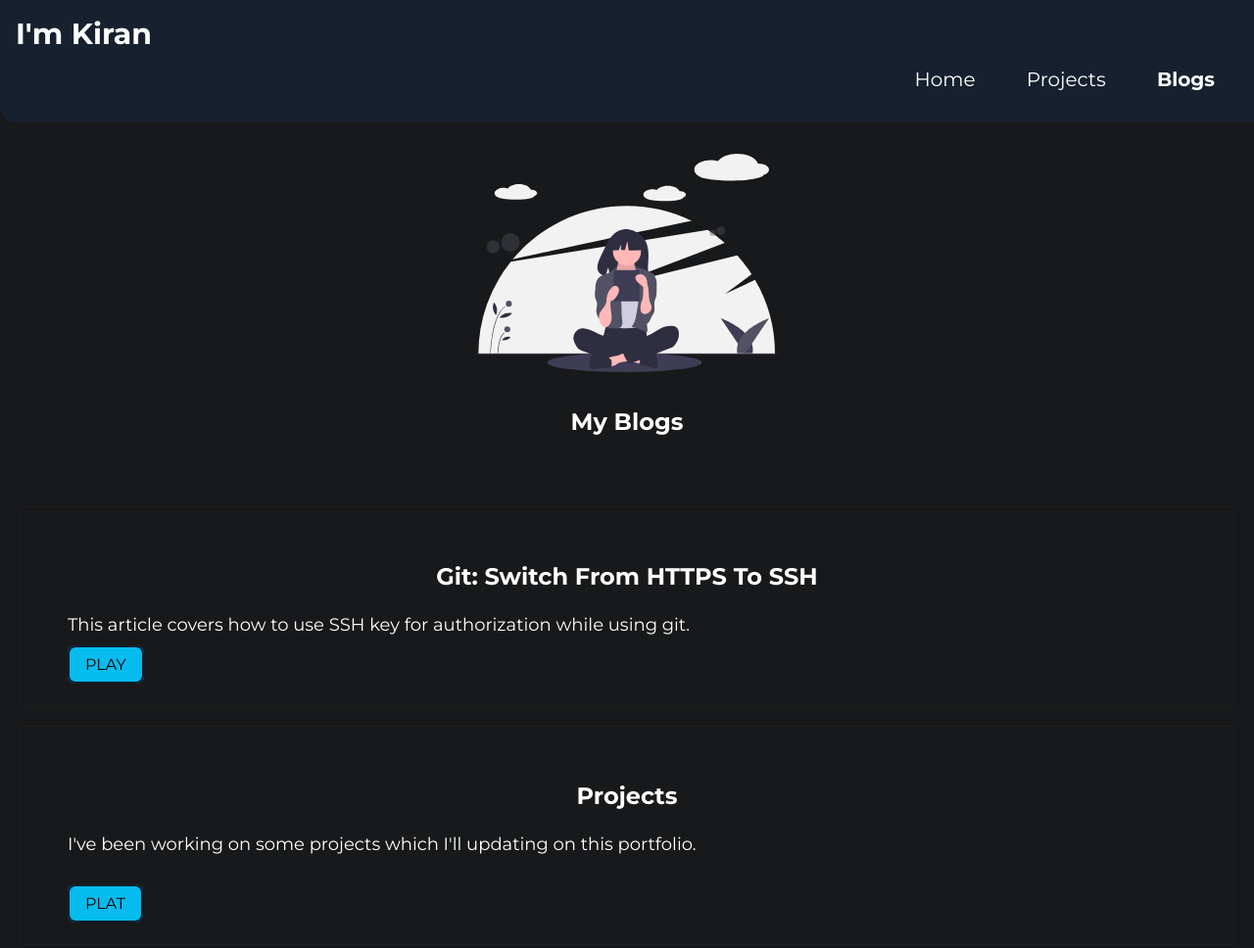
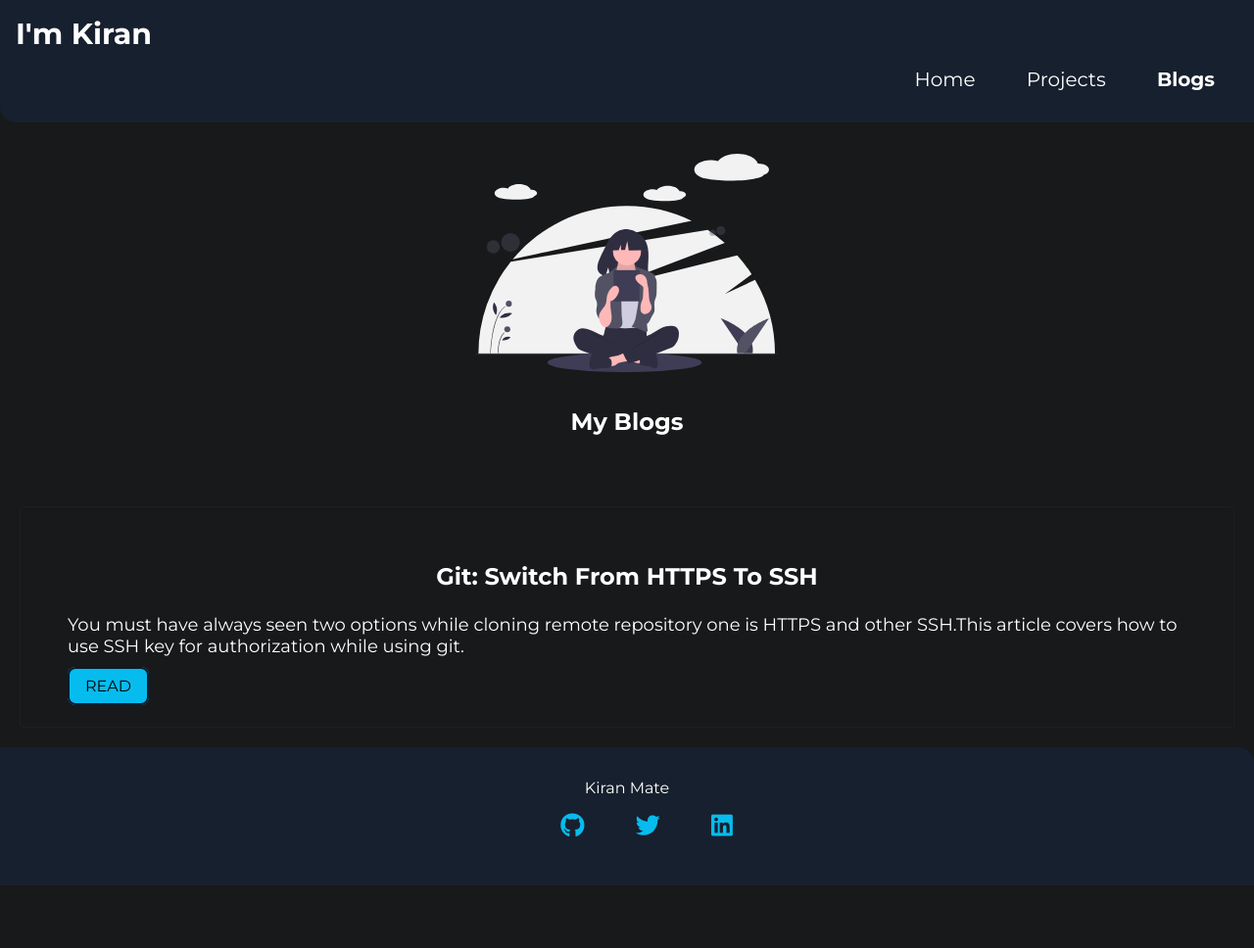
Before and after one commit to kr017/portfolio, a plain HTML site: page blogs.html in a window 1280 px wide. Shown: the top 968 px of the page at 98% size. After the commit the page ends 904 px from the top, so only its background shows below. Drawn offline with Linux system fonts and the light colour scheme.

Commit message:
content updated

```diff
--- a/blogs.html
+++ b/blogs.html
@@ -40,24 +40,16 @@
         <div class="container ">
             <h3>Git: Switch From HTTPS To SSH</h3>
             <small></small>
-            <p>This article covers how to use SSH key for authorization while using git.  </p>
+            <p>You must have always seen two options while cloning
+                remote repository one is HTTPS and other SSH.This article covers how to use SSH key for authorization while using git.  </p>
 
-            <a href="/blogs/git_https_to_ssh.html" class="link secondary-link">PLAY</a>
+            <a href="/blogs/git_https_to_ssh.html" class="link secondary-link">READ</a>
 
 
         </div>
     </section>
 
-    <section class="section off-white-section">
-        <div class="container ">
-            <h3>Projects</h3>
-            <p>I've been working on some projects which I'll updating on this portfolio.</p>
-            <p></p>
-            <a href="/projects.html" class="link secondary-link">PLAT</a>
 
-
-        </div>
-    </section>
 
     <footer>
         <div>Kiran Mate</div>
```
